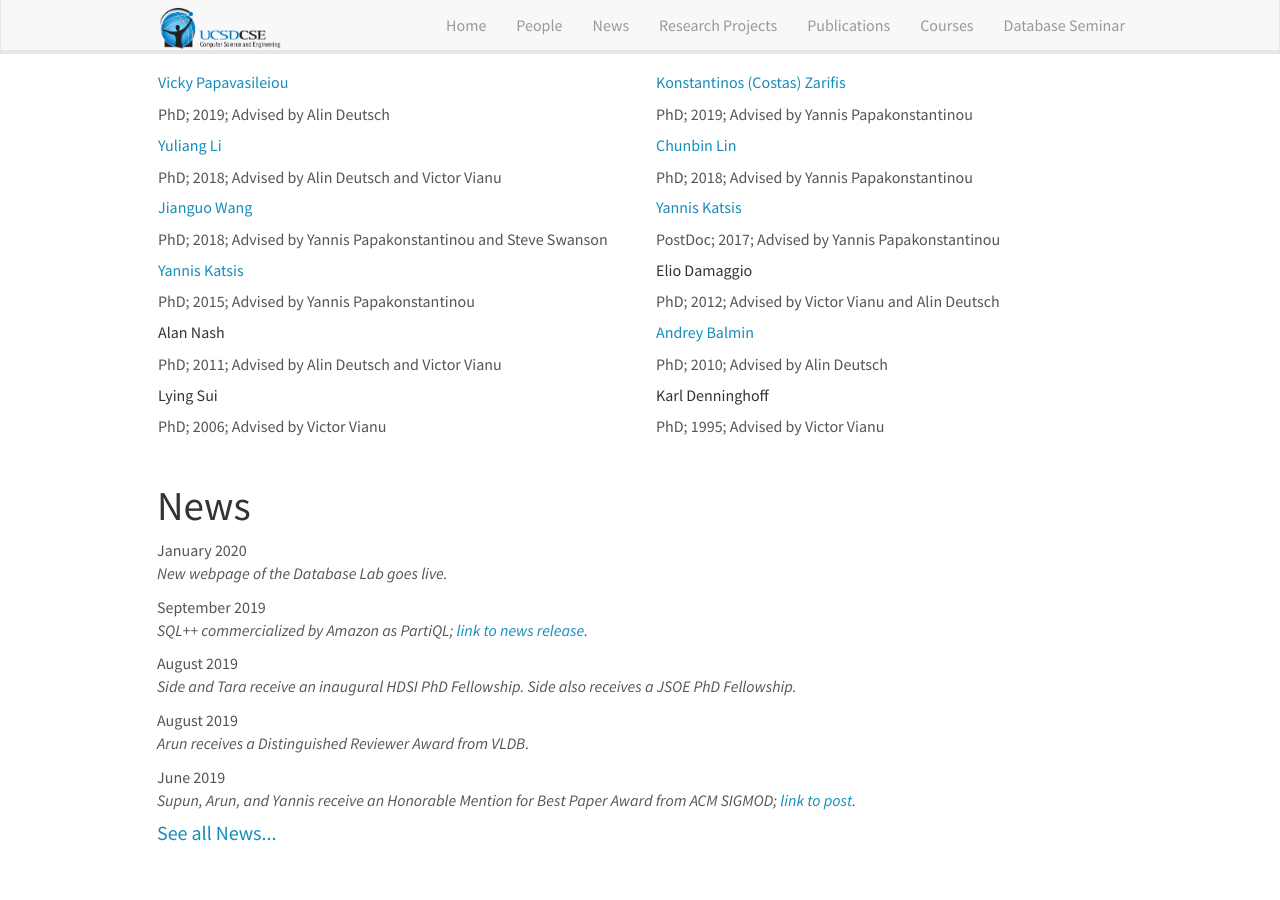
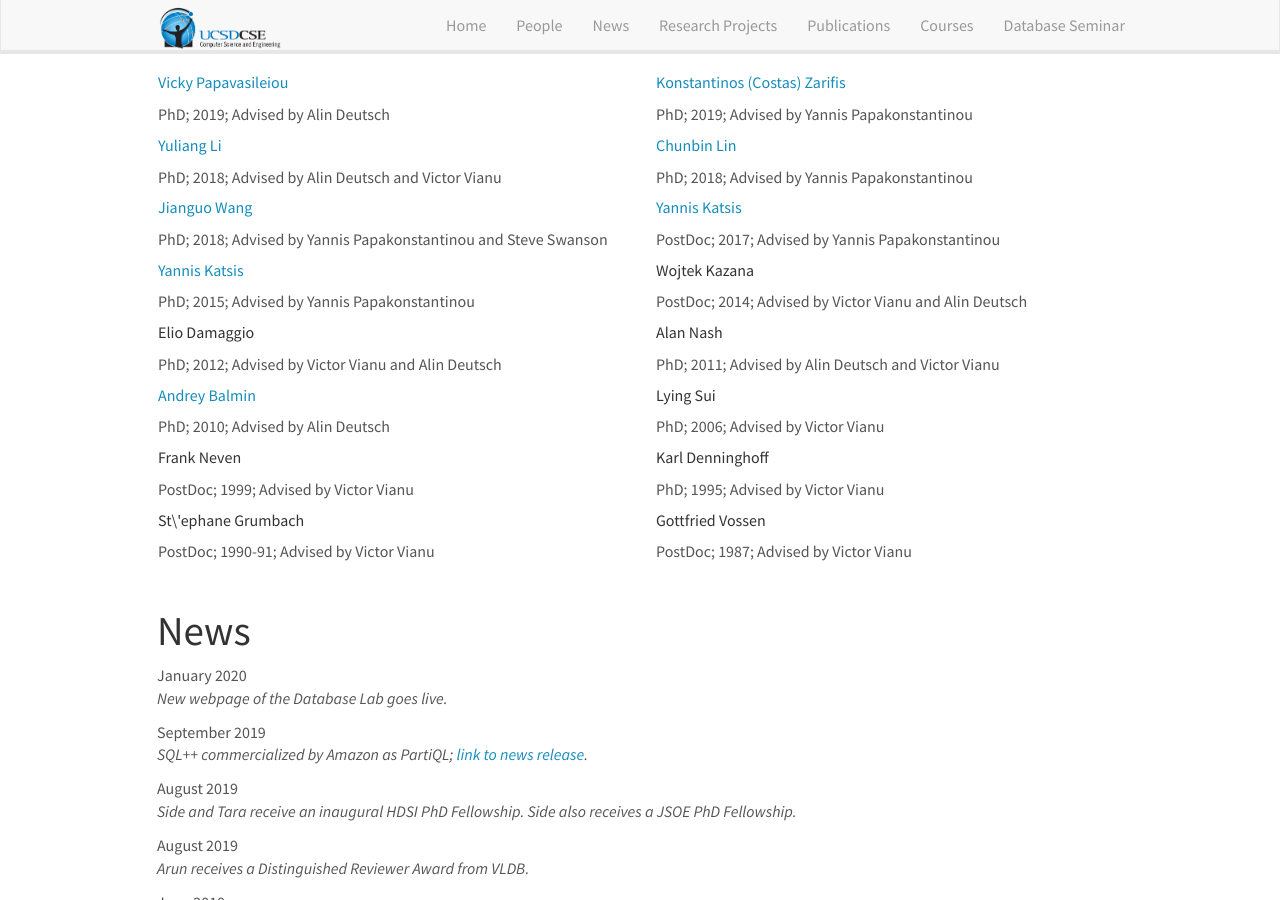
Before and after one commit to dbucsd/dbucsd.github.io, a Jekyll site: the page built from index.md, in a window 1280 px wide and 900 px high, scrolled down 2557 px. Built offline with Jekyll 4.4.1, drawn with Linux system fonts in a browser that asks for light colours; nearby versions of some CDN libraries.

Commit message:
Update alumni.yml

```diff
--- a/_data/alumni.yml
+++ b/_data/alumni.yml
@@ -33,6 +33,10 @@
   type: PhD
   web: http://cseweb.ucsd.edu/~ikatsis/
   advisor: Yannis Papakonstantinou
+- name: Wojtek Kazana
+  year: 2014
+  type: PostDoc
+  advisor: Victor Vianu and Alin Deutsch
 - name: Elio Damaggio
   year: 2012
   type: PhD
@@ -50,7 +54,19 @@
   year: 2006
   type: PhD
   advisor: Victor Vianu
+- name: Frank Neven
+  year: 1999
+  type: PostDoc
+  advisor: Victor Vianu
 - name: Karl Denninghoff
   year: 1995
   type: PhD
   advisor: Victor Vianu
+- name: St\'ephane Grumbach
+  year: 1990-91
+  type: PostDoc
+  advisor: Victor Vianu
+- name: Gottfried Vossen
+  year: 1987
+  type: PostDoc
+  advisor: Victor Vianu
```
